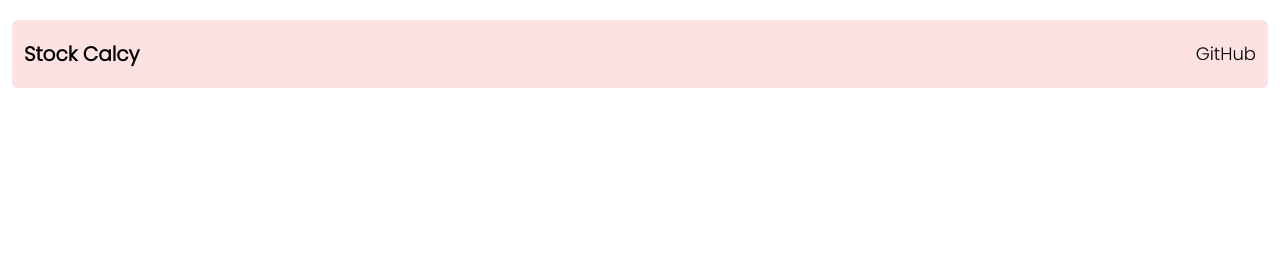
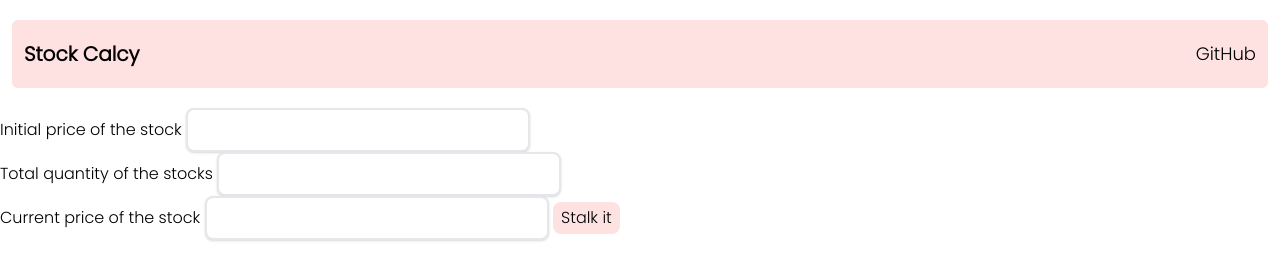
Before and after one commit to parthpandyappp/Stock-Calcy, a website built with Parcel: page index.html in a window 1280 px wide. Built offline with nearby package versions, Linux system fonts and the light colour scheme.

Commit message:
Hypertext skeletal ready The hypertext document with a rough talwind support is ready as skeletal.

```diff
--- a/index.html
+++ b/index.html
@@ -28,7 +28,27 @@
 
     <div>
       <form>
-        <label></label>
+        <label>Initial price of the stock</label>
+        <input
+          class="border-2 rounded-lg shadow py-2 px-3"
+          type="text"
+          name="initail-price"
+        /><br />
+        <label>Total quantity of the stocks</label>
+        <input
+          class="border-2 rounded-lg shadow py-2 px-3"
+          type="text"
+          name="quantity"
+        /><br />
+        <label>Current price of the stock</label>
+        <input
+          class="border-2 rounded-lg shadow py-2 px-3"
+          type="text"
+          name="current-price"
+        />
+        <button class="rounded-lg bg-red-100 px-2 py-1" onclick="calculate()">
+          Stalk it
+        </button>
       </form>
     </div>
 
```
